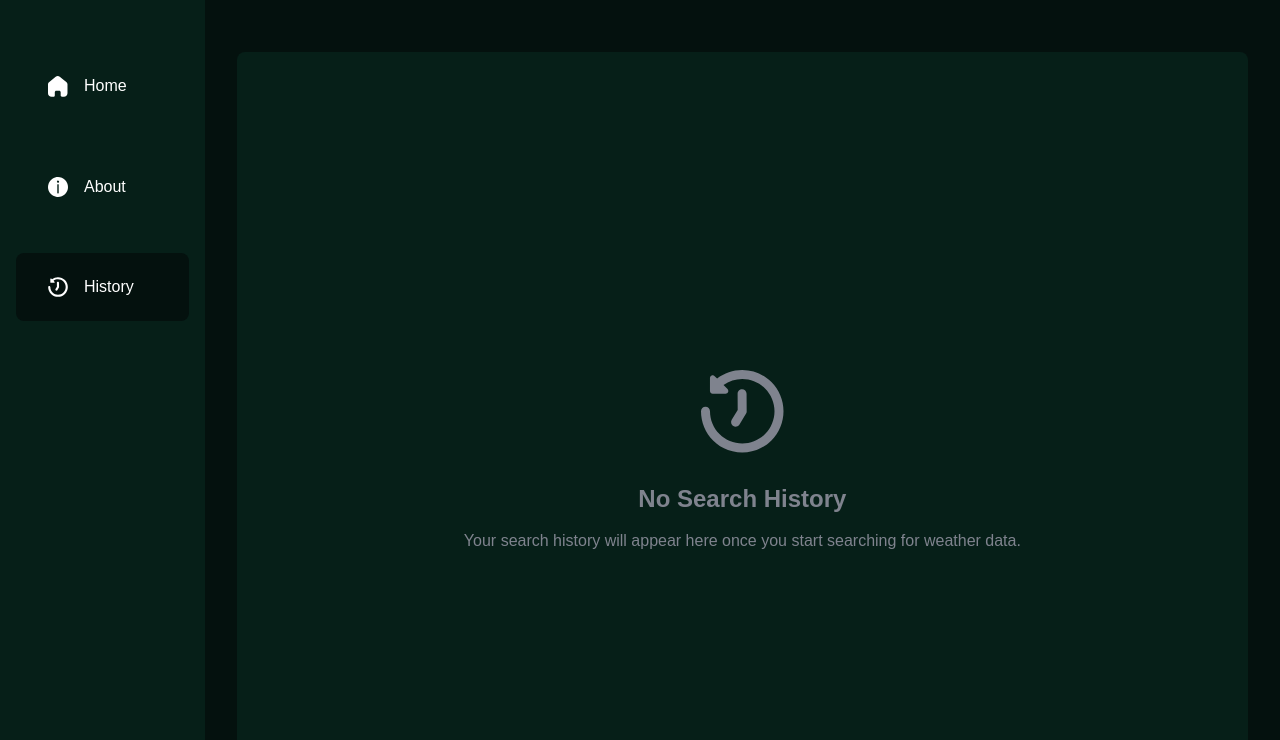
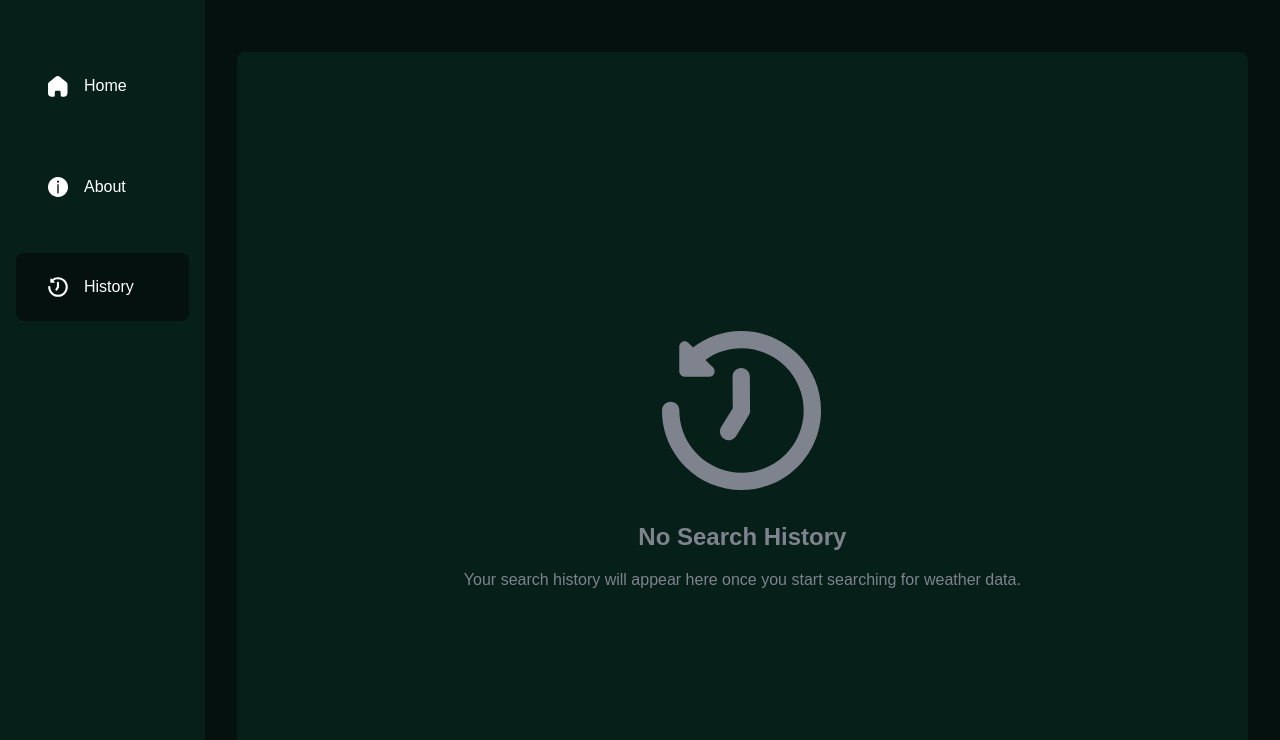
Before and after one commit to ade-olu/weatherly, a website: page public/search-history.html in a window 1280 px wide. Shown: the part 60-800 px from the top of the page. Drawn offline with Linux system fonts and the light colour scheme; no server answers; a web font is replaced by a local one.

Commit message:
Fix for image size

```diff
--- a/public/styles.css
+++ b/public/styles.css
@@ -345,7 +345,7 @@ h1 a {
   text-align: center;
 }
 
-.state-icon {
+.empty-icon {
   width: 160px;
   height: auto;
 }
```
